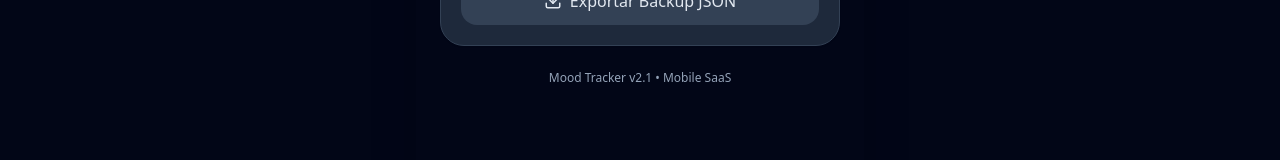
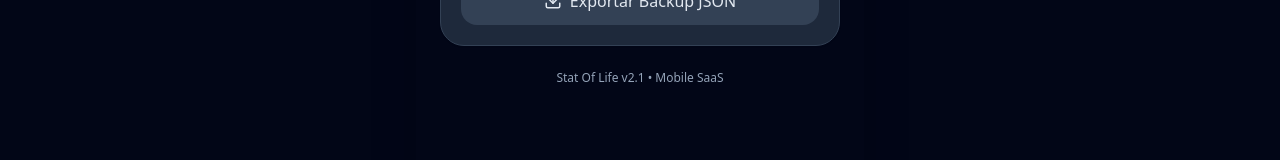
Before and after one commit to DeveloperKauan/mood2, a React (Vite) app: page / in a window 1280 px wide. Both pictures are taken after a click on the button "Ajustes". Shown: the part 547-707 px from the top of the page. Built offline with nearby package versions, Linux system fonts and the light colour scheme.

Commit message:
Rename Mood Tracker to Stat Of Life

```diff
--- a/src/App.jsx
+++ b/src/App.jsx
@@ -345,11 +345,11 @@ const Dashboard = () => {
   const hasLoggedToday = !!entries[todayKey];
 
   const handleShare = async () => {
-    const text = `Meu Mood Tracker: ${streak} dias seguidos! Hoje estou me sentindo ${hasLoggedToday ? MOODS_CONFIG[entries[todayKey].mood].label : '...'} ✨`;
+    const text = `Meu Variance Tracker: ${streak} dias seguidos! Hoje estou me sentindo ${hasLoggedToday ? MOODS_CONFIG[entries[todayKey].mood].label : '...'} ✨`;
     if (navigator.share) {
       try {
         await navigator.share({
-          title: 'Meu Mood Tracker',
+          title: 'Stat Of Life',
           text: text,
           url: window.location.href,
         });
@@ -614,7 +614,7 @@ const SettingsPage = () => {
       </Card>
 
       <div className="text-center text-xs text-slate-400 mt-8">
-        Mood Tracker v2.1 • Mobile SaaS
+        Stat Of Life v2.1 • Mobile SaaS
       </div>
     </div>
   );
```
